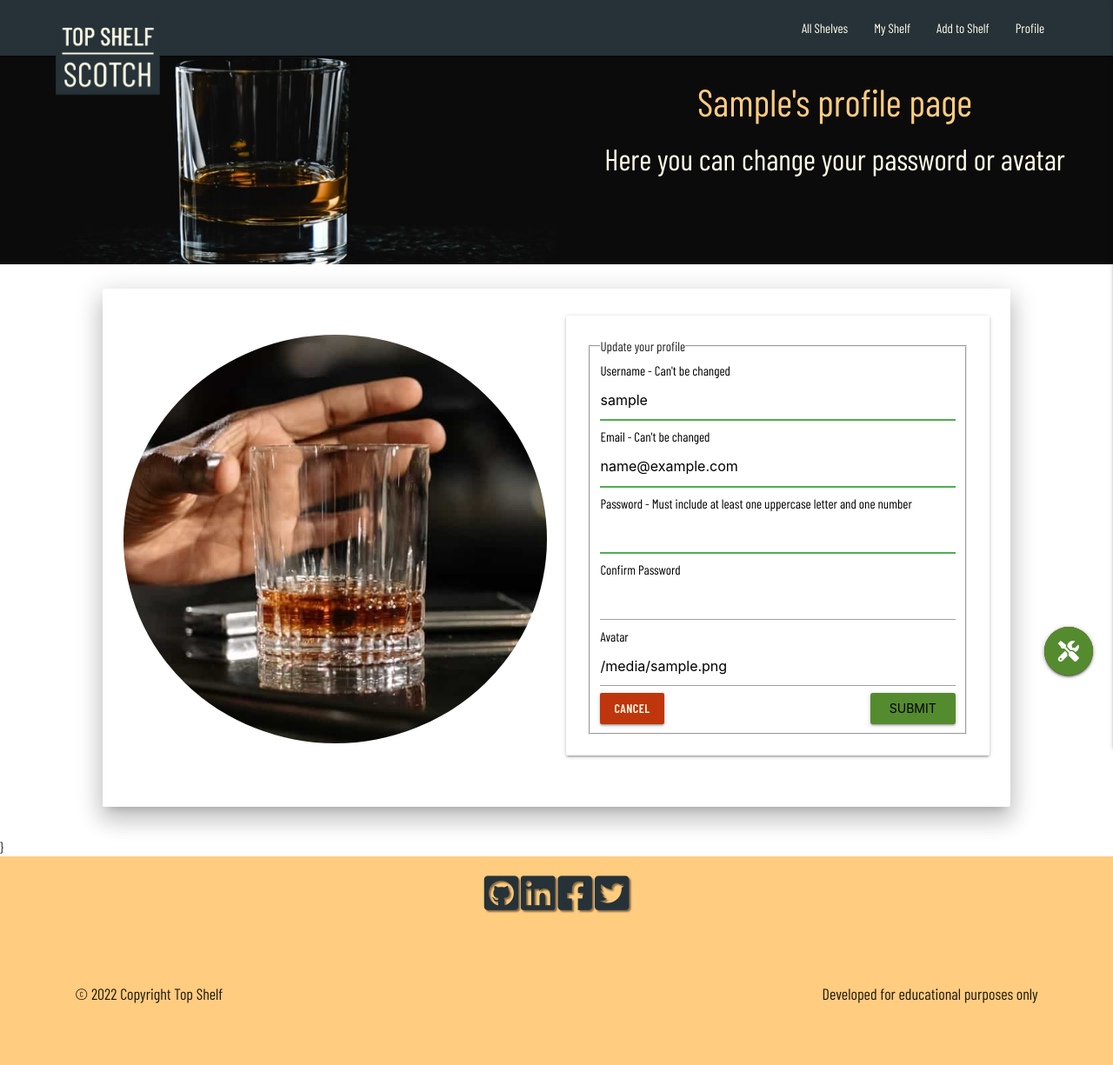
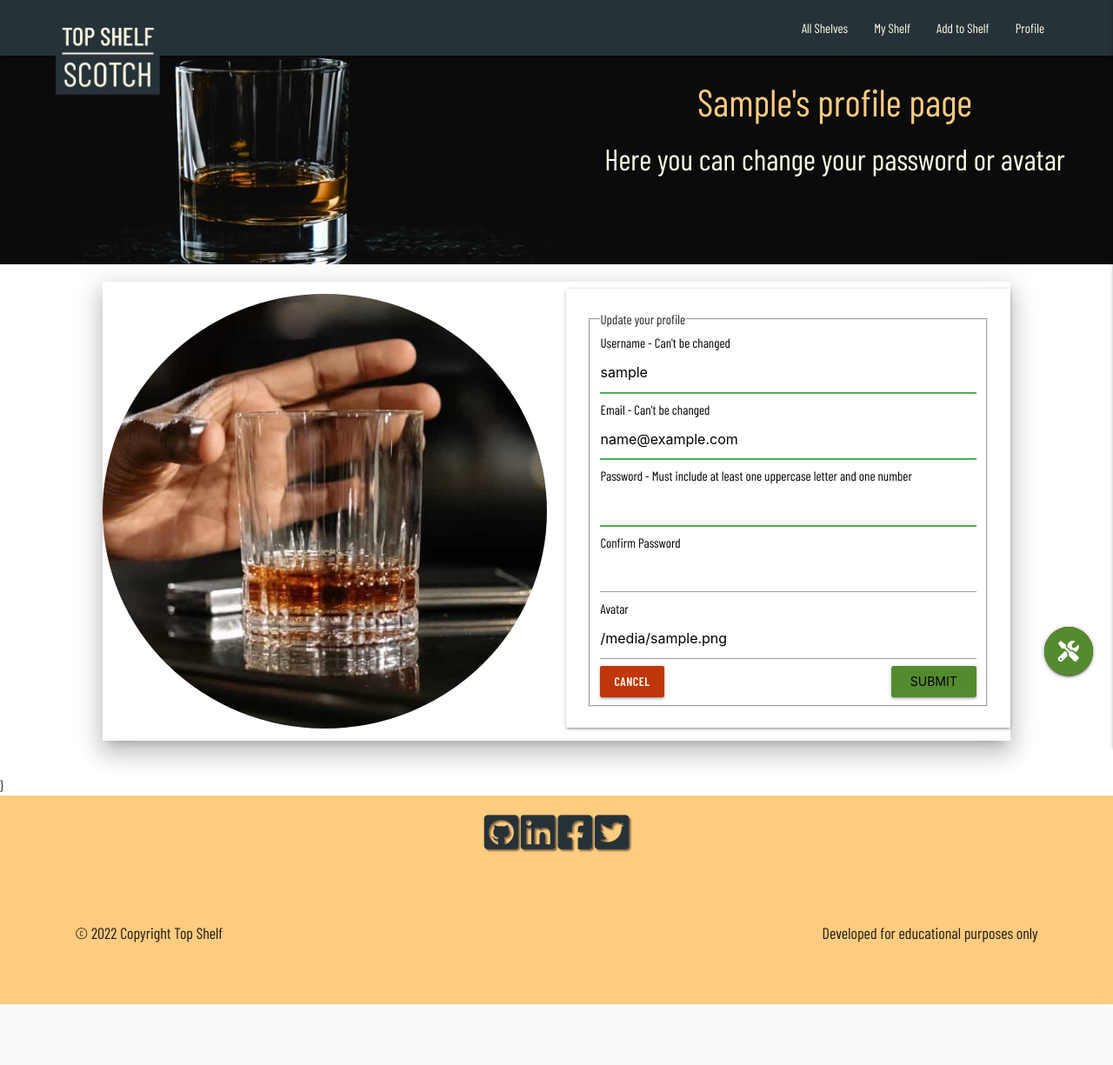
Before and after one commit to CristianBuca/MS3_TopShelf, a Flask app: page /profile/1 in a window 1280 px wide. Shown: the whole page at 87% size. After the commit the page ends 1155 px from the top, so only its background shows below. Run offline with Flask 2, Linux system fonts and the light colour scheme; the visitor is signed in with stand-in values (Sample User, id 1); grey boxes marked "Sample" are stand-in pictures; a database or web service that is not in the repository returns one stand-in record (values such as "Sample title"); data that the repository does not hold is empty; some libraries are stand-ins or nearby versions; some web fonts are replaced.

Commit message:
Fix(profile): form display on small devices

```diff
--- a/templates/profile.html
+++ b/templates/profile.html
@@ -13,14 +13,14 @@
     </div>
     <div class="row">
         <div class="col s10 offset-s1">
-            <div class="card-panel profile-card z-depth-4">
+            <div class="profile-card z-depth-4">
                 <!-- Registration form card Start -->
                 <div class="row valign-wrapper">
                     <div class="col s12 l6 hide-on-med-and-down">
                         {% if user.avatar %}
-                            <img src="{{ user.avatar }}" alt="Picture of {{ user.name }}" class="circle responsive-img">
+                            <img src="{{ user.avatar }}" alt="Picture of {{ user.username }}" class="circle card-image">
                         {% else %}
-                            <img src="/static/images/avatar_default.jpg" alt="Picture of {{ user.username }}" class="circle responsive-img">
+                            <img src="/static/images/avatar_default.jpg" alt="Picture of {{ user.username }}" class="circle card-image">
                         {% endif %}
                     </div>
                     <form class="col s12 l6 reg-form" method="POST" action="">
```
